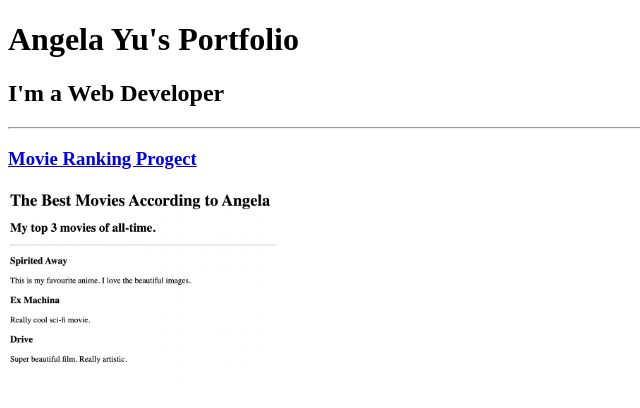
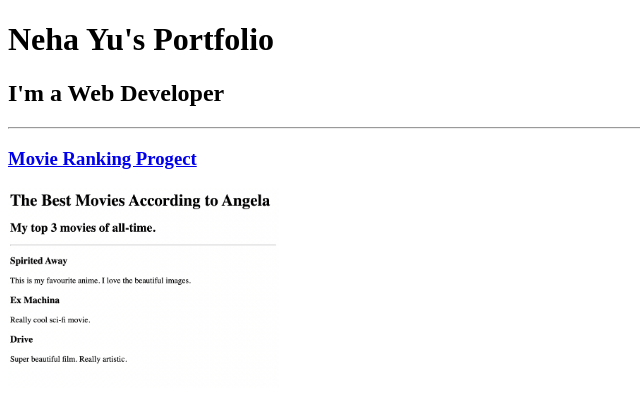
Before and after one commit to ansingh-gif/html_Portfolio, a plain HTML site: page index.html in a window 1280 px wide. Shown: the top 408 px of the page, without its empty margins (0-640 px from the left). Drawn offline with Linux system fonts and the light colour scheme.

Commit message:
Update index.html

```diff
--- a/index.html
+++ b/index.html
@@ -3,11 +3,11 @@
 
 <head>
     <meta charset="UTF-8">
-    <title>Angela's Portfolio</title>
+    <title>Neha's Portfolio</title>
 </head>
 
 <body>
-    <h1>Angela Yu's Portfolio</h1>
+    <h1>Neha Yu's Portfolio</h1>
 
     <h2>I'm a Web Developer</h2>
     <hr/>
```
